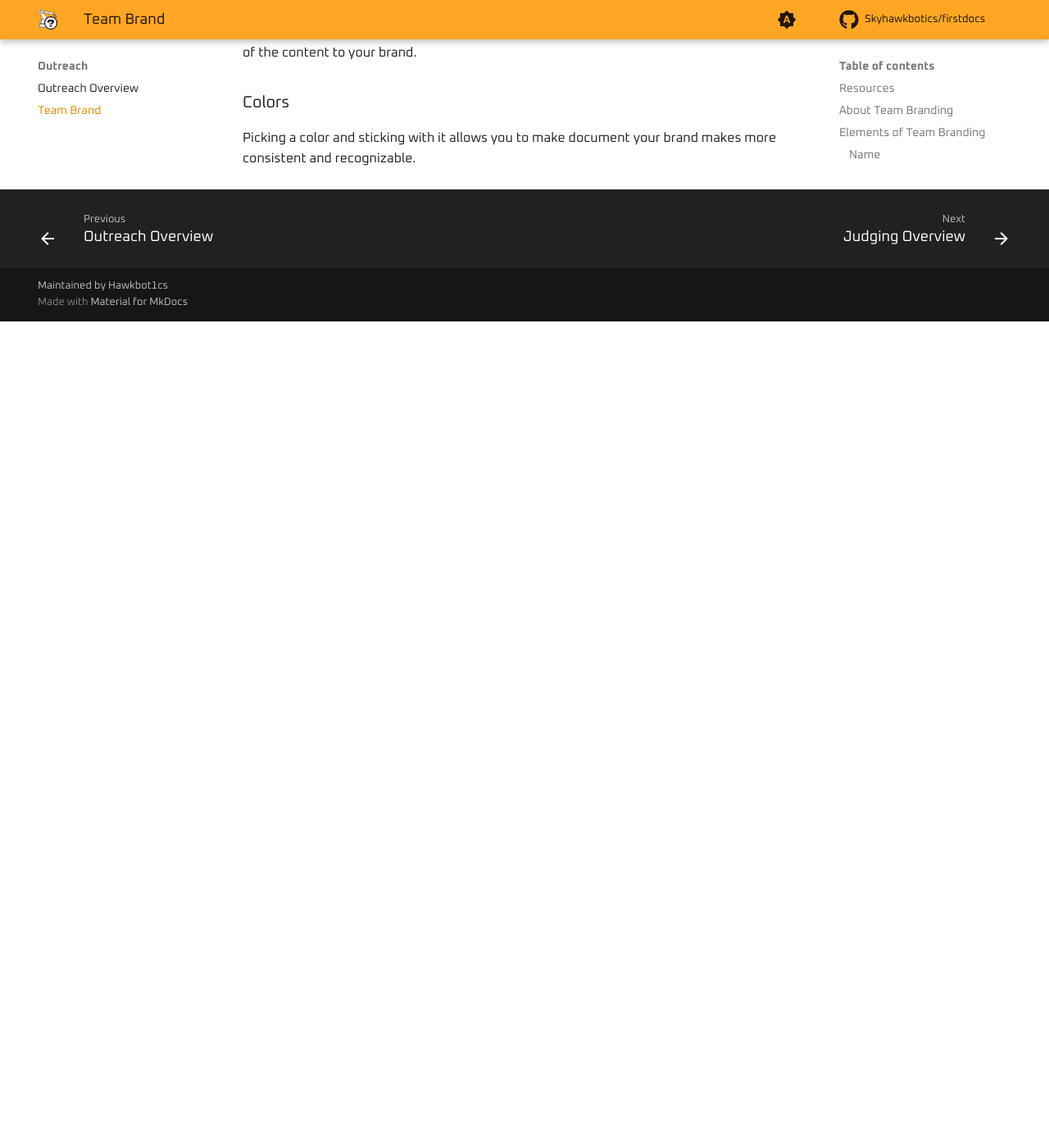
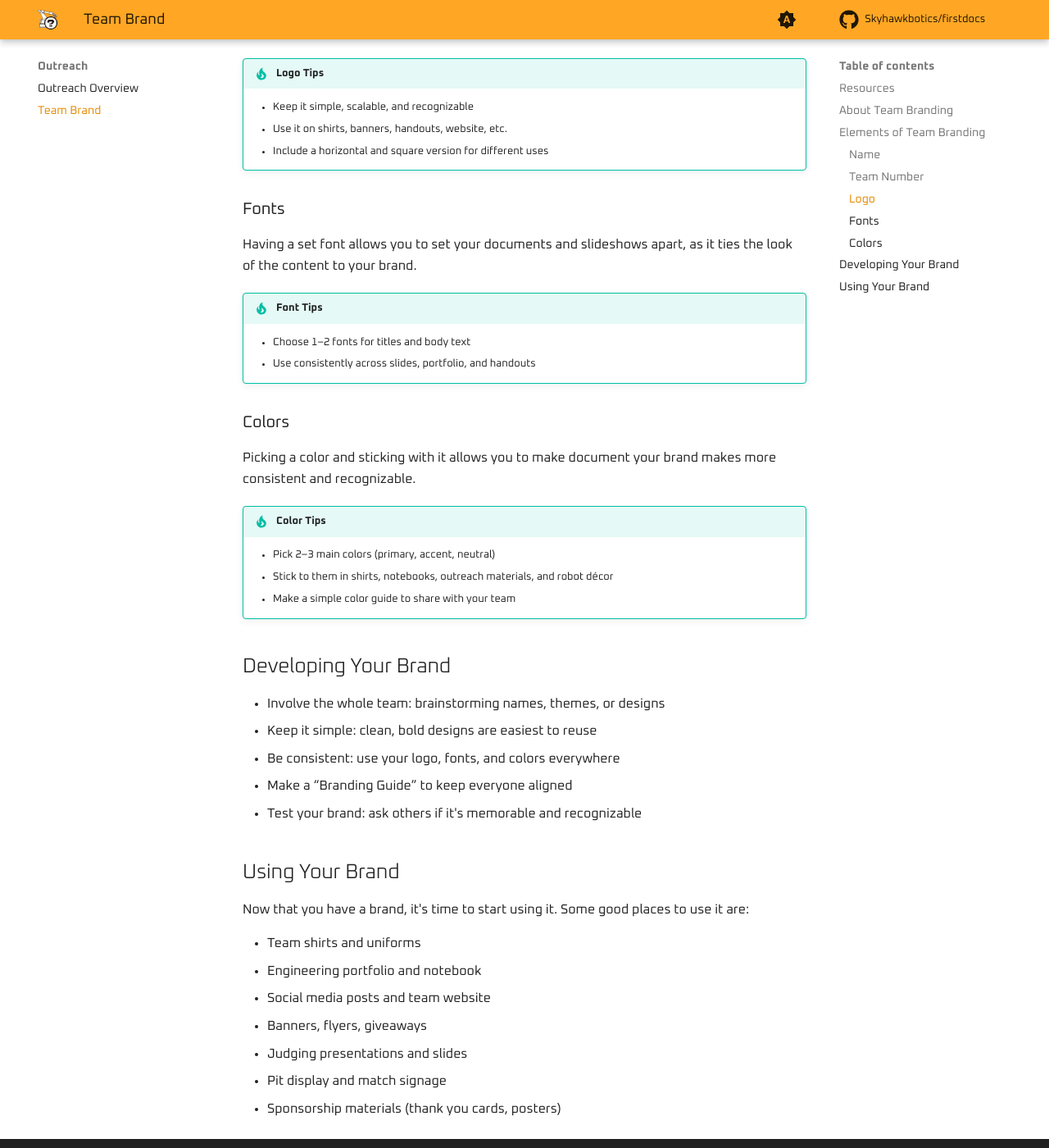
Before and after one commit to Skyhawkbotics/firstdocs, an MkDocs documentation site: the page built from source/docs/outreach/team-brand.md, in a window 1280 px wide and 1400 px high, scrolled down 1121 px. Shown: the whole window at 82% size. Built offline with MkDocs 1.6.1 and Material for MkDocs 9.7.7, drawn with Linux system fonts in a browser that asks for light colours; comment, search, counter and statistics services are not loaded; before the commit the page ends 1513 px from its top, so only the background shows below that; some of the changed text lies outside the part shown.

Commit message:
expand team brand section

```diff
--- a/source/docs/outreach/team-brand.md
+++ b/source/docs/outreach/team-brand.md
@@ -8,7 +8,7 @@
 
 ## About Team Branding
 
-Branding your team will allow you to become more recognizable in the community.
+Your team brand is more than just a logo and colors—it's how your team presents itself to your community, and the world. A strong and consistent brand helps potential sponsors, other teams, judges andd your community remember who you are, what you stand for and what makes you unique. A team brand done right can support the Motivate, Connect, and Inspire awards.
 
 ## Elements of Team Branding
 Your team brand can have many different elements, all of which help make your team more recognizable:
@@ -22,8 +22,45 @@ Your team number is the other half of how people will refer to you. Incorporatin
 ### Logo
 Your logo is the symbol that identifies your team. During a match, it is displayed next to your team number.
 
+!!! tip "Logo Tips"
+
+    - Keep it simple, scalable, and recognizable
+    - Use it on shirts, banners, handouts, website, etc.
+    - Include a horizontal and square version for different uses
+
 ### Fonts
 Having a set font allows you to set your documents and slideshows apart, as it ties the look of the content to your brand.
 
+!!! tip "Font Tips"
+
+    - Choose 1–2 fonts for titles and body text
+    - Use consistently across slides, portfolio, and handouts
+
 ### Colors
 Picking a color and sticking with it allows you to make document your brand makes more consistent and recognizable.
+
+!!! tip "Color Tips"
+
+    - Pick 2–3 main colors (primary, accent, neutral)
+    - Stick to them in shirts, notebooks, outreach materials, and robot décor
+    - Make a simple color guide to share with your team
+
+## Developing Your Brand
+
+- Involve the whole team: brainstorming names, themes, or designs
+- Keep it simple: clean, bold designs are easiest to reuse
+- Be consistent: use your logo, fonts, and colors everywhere
+- Make a “Branding Guide” to keep everyone aligned
+- Test your brand: ask others if it's memorable and recognizable
+
+## Using Your Brand
+
+Now that you have a brand, it's time to start using it. Some good places to use it are:
+
+- Team shirts and uniforms
+- Engineering portfolio and notebook
+- Social media posts and team website
+- Banners, flyers, giveaways
+- Judging presentations and slides
+- Pit display and match signage
+- Sponsorship materials (thank you cards, posters)
```
